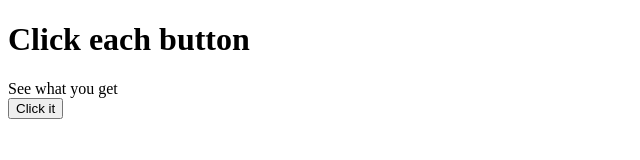
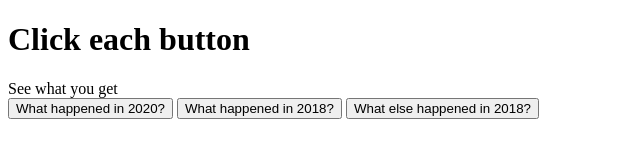
Before and after one commit to tarujkhan/JSPractice, a plain HTML site: page intro-to-dom/index.html in a window 1280 px wide. Shown: the whole page, without its empty margins (0-640 px from the left). Drawn offline with Linux system fonts and the light colour scheme.

Commit message:
Finished this mini project. Looks and works good.

```diff
--- a/intro-to-dom/index.html
+++ b/intro-to-dom/index.html
@@ -13,7 +13,9 @@
     <h1>Click each button</h1>
     <label for="button">See what you get</label>
     <form id="myform">
-        <button onclick="alert('Hello\nHow are you?')">Click it</button>
+        <button onclick="alert('A sad year for everyone\nWe witnessed a global pandemic that affected all countries with loss of countless lives.')">What happened in 2020?</button>
+        <button onclick="alert('We lost someone who served this country\nWe lost Former President George Bush Senior.')">What happened in 2018?</button>
+        <button onclick="alert('Someone graduated\nIt was a great year for me. I graduated college with a degree in English')">What else happened in 2018?</button>
     </form>
 
     <script src="app.js"></script>
```
